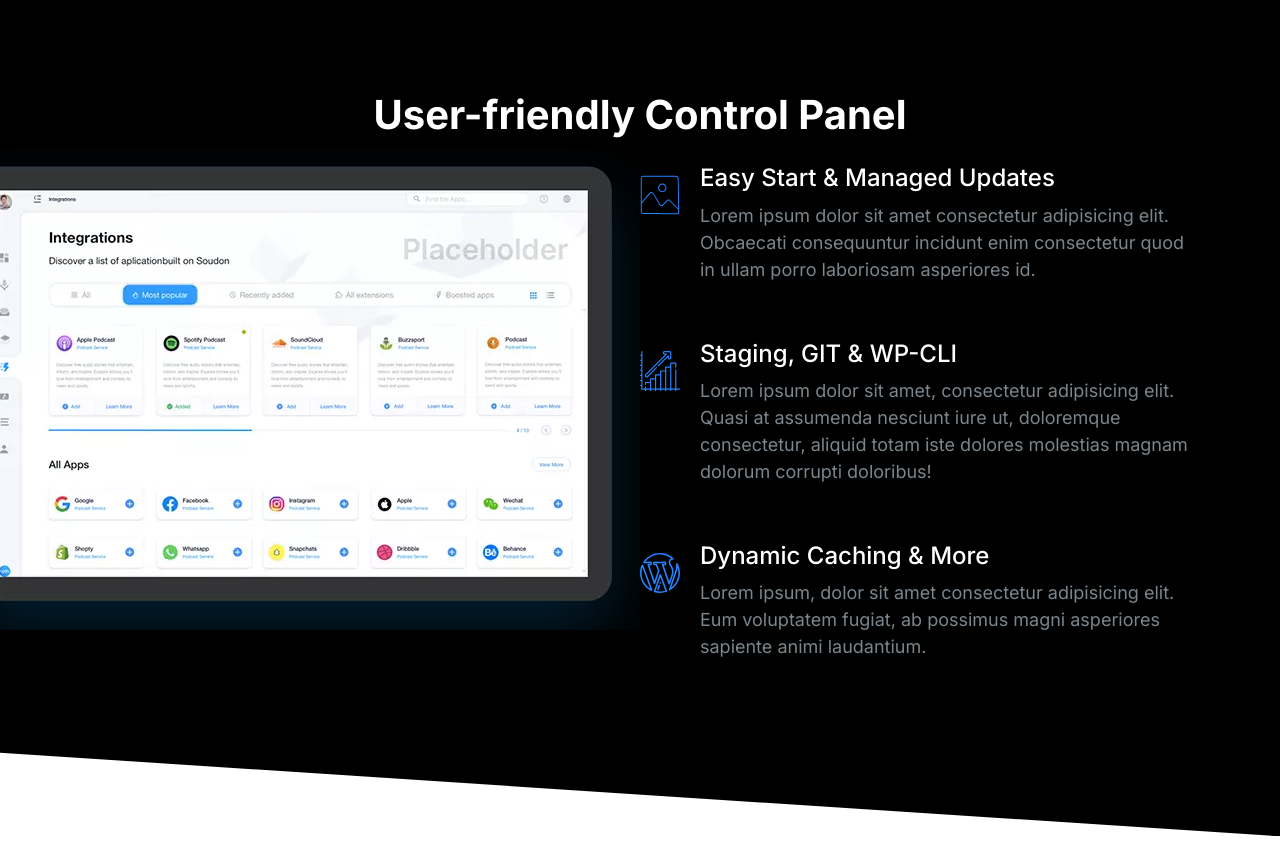
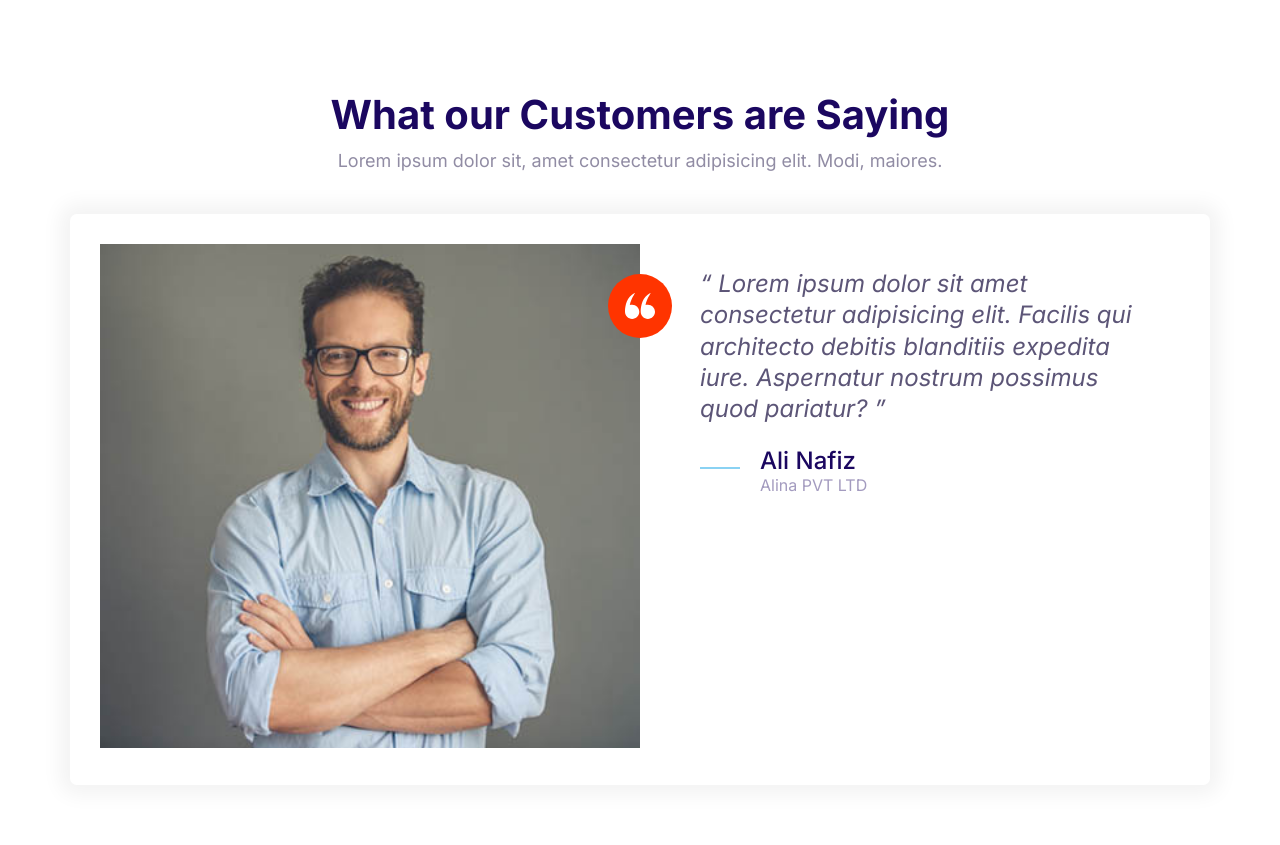
Before and after one commit to saadhinnafiz/moshify, a plain HTML site: page index.html in a window 1280 px wide. Drawn offline with nearby package versions, Linux system fonts and the light colour scheme.

Commit message:
add testimonials block

```diff
--- a/css/styles.css
+++ b/css/styles.css
@@ -629,6 +629,7 @@
 
 .block__header {
   text-align: center;
+  margin-bottom: 4rem;
 }
 
 .block__heading {
--- a/index.html
+++ b/index.html
@@ -14,76 +14,50 @@
     />
   </head>
   <body>
-    <section class="block block--dark block--skewed-right block-showcase">
+    <section class="block">
       <header class="block__header">
-        <h2>User-friendly Control Panel</h2>
+        <h2>What our Customers are Saying</h2>
+        <p>
+          Lorem ipsum dolor sit, amet consectetur adipisicing elit. Modi,
+          maiores.
+        </p>
       </header>
-      <div class="container grid grid--1x2">
-        <picture class="block-showcase__image">
-          <source
-            type="image/webp"
-            srcset="images/ipad.webp 1x, images/ipad@2x.webp 2x"
+      <div class="container">
+        <div class="card testimonial">
+          <div class="grid grid--1x2">
+            <div class="testimonial__image">
+              <img
+                src="images/testimonial.jpg"
+                alt="A happy, smiling customer"
               />
-          <source
-            type="image/png"
-            srcset="images/ipad.png 1x, images/ipad@2x.png 2x"
-          />
-          <img src="images/ipad.png" alt="" />
-        </picture>
-        <ul class="list">
-          <li>
+              <span class="icon-container icon-container--accent">
+                <svg class="icon icon--white icon--small">
+                  <use xlink:href="images/sprite.svg#quotes"></use>
+                </svg>
+              </span>
+            </div>
+            <blockquote class="quote">
+              <p class="quote__text">
+                Lorem ipsum dolor sit amet consectetur adipisicing elit. Facilis
+                qui architecto debitis blanditiis expedita iure. Aspernatur
+                nostrum possimus quod pariatur?
+              </p>
+              <footer class="media__footer">
                 <div class="media">
                   <div class="media__image">
-                <svg class="icon icon--primary">
-                  <use xlink:href="images/sprite.svg#snap"></use>
+                    <svg class="icon icon--primary quote__line">
+                      <use xlink:href="images/sprite.svg#line"></use>
                     </svg>
                   </div>
                   <div class="media__body">
-                <h3 class="media__title">Easy Start & Managed Updates</h3>
-                <p>
-                  Lorem ipsum dolor sit amet consectetur adipisicing elit.
-                  Obcaecati consequuntur incidunt enim consectetur quod in ullam
-                  porro laboriosam asperiores id.
-                </p>
+                    <h3 class="media__title quote__author">Ali Nafiz</h3>
+                    <p class="quote__organization">Alina PVT LTD</p>
                   </div>
                 </div>
-          </li>
-          <li>
-            <div class="media">
-              <div class="media__image">
-                <svg class="icon icon--primary">
-                  <use xlink:href="images/sprite.svg#growth"></use>
-                </svg>
-              </div>
-              <div class="media__body">
-                <h3 class="media__title">Staging, GIT & WP-CLI</h3>
-                <p>
-                  Lorem ipsum dolor sit amet, consectetur adipisicing elit.
-                  Quasi at assumenda nesciunt iure ut, doloremque consectetur,
-                  aliquid totam iste dolores molestias magnam dolorum corrupti
-                  doloribus!
-                </p>
+              </footer>
+            </blockquote>
           </div>
         </div>
-          </li>
-          <li>
-            <div class="media">
-              <div class="media__image">
-                <svg class="icon icon--primary">
-                  <use xlink:href="images/sprite.svg#wordpress"></use>
-                </svg>
-              </div>
-              <div class="media__body">
-                <h3 class="media__title">Dynamic Caching & More</h3>
-                <p>
-                  Lorem ipsum, dolor sit amet consectetur adipisicing elit. Eum
-                  voluptatem fugiat, ab possimus magni asperiores sapiente animi
-                  laudantium.
-                </p>
-              </div>
-            </div>
-          </li>
-        </ul>
       </div>
     </section>
     <script src="js/main.js"></script>
```
Also changed, not shown: components/block-testimonials.html (added, +42 -0 lines). Lines whose indentation alone changed are shown as unchanged.
